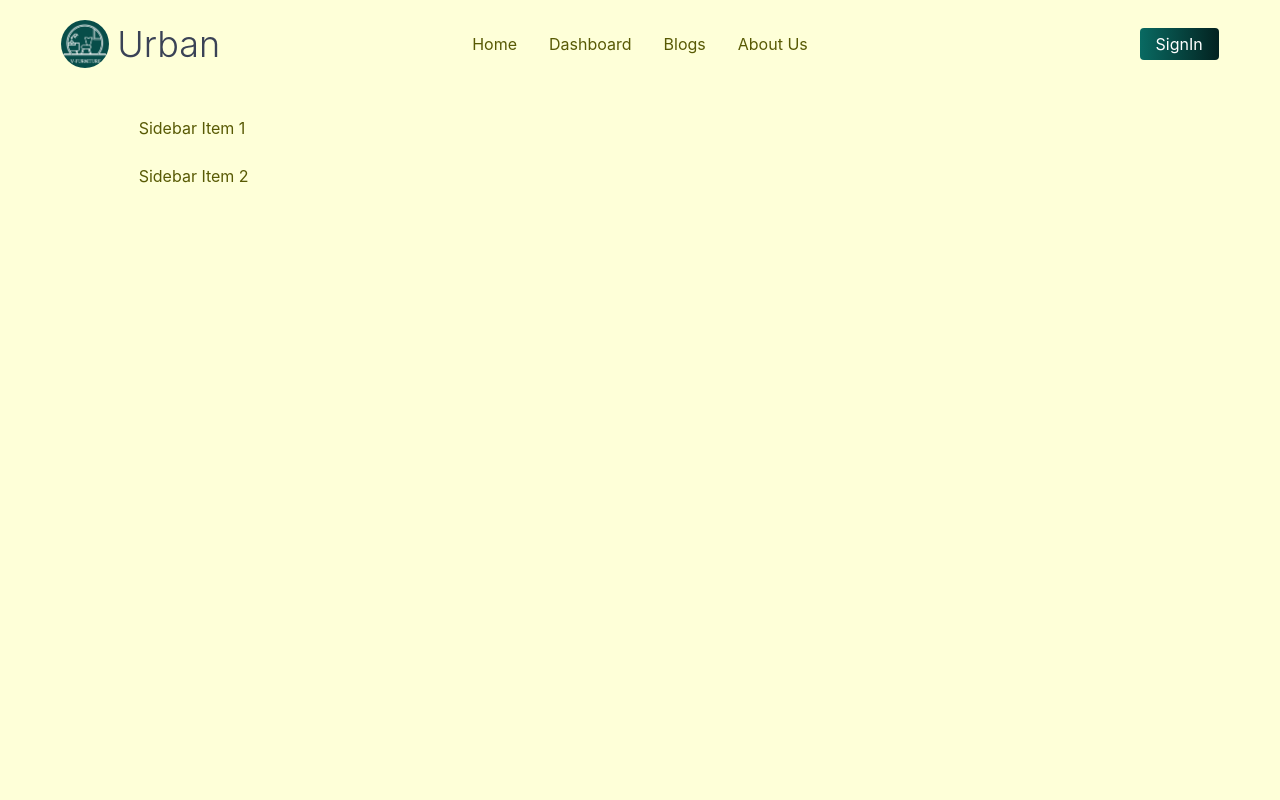
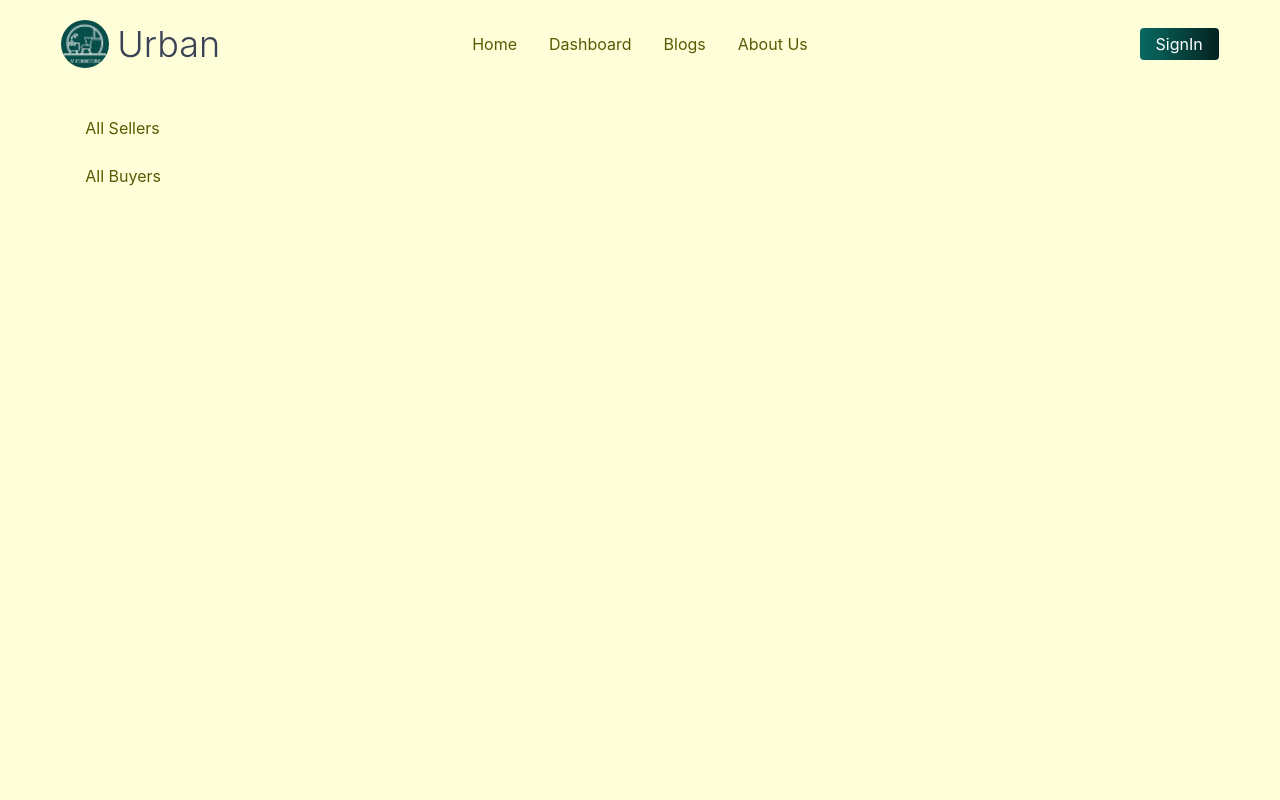
Before and after one commit to mahfuzurrahman01/urban-furniture-client, a React (Create React App) app: page /dashboard in a window 1280 px wide. Shown: the top 800 px of the page. Built offline with nearby package versions, Linux system fonts and the light colour scheme; no server answers.

Commit message:
dashboard drawer addedk

```diff
--- a/src/Dashboard/Dashboard.jsx
+++ b/src/Dashboard/Dashboard.jsx
@@ -3,7 +3,7 @@ import React from 'react';
 const Dashboard = () => {
     document.title = "Dashboard";
     return (
-        <div className='lg:w-5/6 md:w-11/12 w-full mx-auto'>
+        <div className='lg:w-11/12 md:w-11/12 w-full mx-auto'>
             <div className="drawer drawer-mobile">
                 <input id="my-drawer-2" type="checkbox" className="drawer-toggle" />
                 <div className="drawer-content flex flex-col items-center justify-center">
@@ -15,8 +15,8 @@ const Dashboard = () => {
                     <label htmlFor="my-drawer-2" className="drawer-overlay"></label>
                     <ul className="menu p-4 w-80 bg-base-100 text-base-content">
 
-                        <li><a>Sidebar Item 1</a></li>
-                        <li><a>Sidebar Item 2</a></li>
+                        <li><a>All Sellers</a></li>
+                        <li><a>All Buyers</a></li>
                     </ul>
 
                 </div>
--- a/src/Pages/About.jsx
+++ b/src/Pages/About.jsx
@@ -3,7 +3,7 @@ import React from 'react';
 const About = () => {
     document.title = "About";
     return (
-        <div className='lg:w-5/6 md:w-11/12 w-full mx-auto'>
+        <div className='lg:w-11/12 md:w-11/12 w-full mx-auto'>
             <h1>This is about section </h1>
         </div>
     );
--- a/src/Pages/Blogs.jsx
+++ b/src/Pages/Blogs.jsx
@@ -3,7 +3,7 @@ import React from 'react';
 const Blogs = () => {
     document.title = "Blogs";
     return (
-        <div  className='lg:w-5/6 md:w-11/12 w-full mx-auto'>
+        <div className='lg:w-11/12 md:w-11/12 w-full mx-auto'>
             <h1>This is blogs section</h1>
         </div>
     );
--- a/src/Pages/Home.jsx
+++ b/src/Pages/Home.jsx
@@ -4,7 +4,7 @@ const Home = () => {
     document.title = "Home";
 
     return (
-        <div className='lg:w-5/6 md:w-11/12 w-full mx-auto'>
+        <div className='lg:w-11/12 md:w-11/12 w-full mx-auto'>
             <h1>This is home section </h1>
         </div>
     );
--- a/src/Pages/Login.jsx
+++ b/src/Pages/Login.jsx
@@ -1,16 +1,29 @@
-import React from 'react';
-import { Link } from 'react-router-dom';
+import React, { useContext } from 'react';
+import toast from 'react-hot-toast';
+import { Link, useNavigate } from 'react-router-dom';
+import { AuthContext } from '../AuthProvider/AuthProvider';
 
 
 const Login = () => {
     document.title = "Login";
-
+    const navigate = useNavigate()
+    const { signIn } = useContext(AuthContext)
     const handleLogin = (event) => {
         event.preventDefault()
         const form = event.target;
         const email = form.email.value;
         const password = form.password.value;
-        console.log(email, password)
+        signIn(email, password)
+            .then(result => {
+                const user = result.user;
+                console.log(user)
+                form.reset()
+                navigate('/')
+                toast.success('Successfully Logged In')
+            })
+            .catch(err => console.log(err))
+
+
     }
     return (
         <div className='my-20 w-full' data-aos="fade-up">
--- a/src/Shared/Error.jsx
+++ b/src/Shared/Error.jsx
@@ -2,7 +2,7 @@ import React from 'react';
 
 const Error = () => {
     return (
-        <section className="flex items-center h-full p-16   bg-gray-900 text-gray-100 lg:w-5/6 md:w-11/12 w-full mx-auto">
+        <section className="flex items-center h-full p-16   bg-gray-900 text-gray-100 lg:w-11/12 md:w-11/12 w-full mx-auto">
             <div className="container flex flex-col items-center justify-center px-5 mx-auto my-8">
                 <div className="max-w-md text-center">
                     <h2 className="mb-8 font-extrabold text-9xl   text-gray-600">
```
